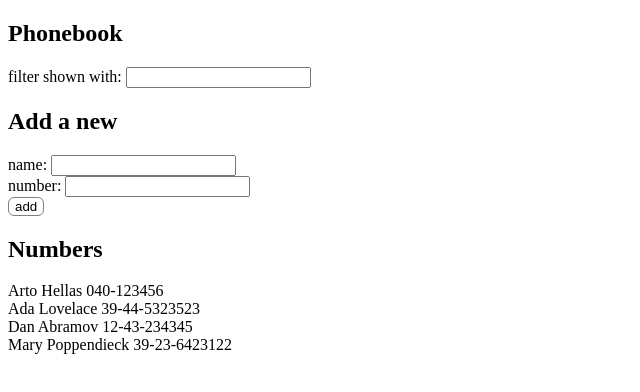
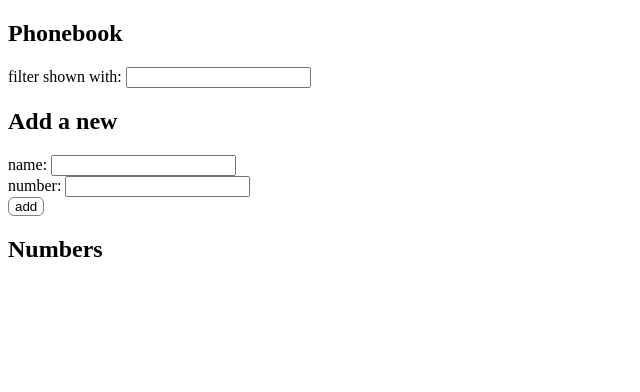
Before and after one commit to dante690dark/part2-Rendering-a-collection-modules, a React (Create React App) app in the folder phonebook/: page / in a window 1280 px wide. Shown: the top 392 px of the page, without its empty margins (0-640 px from the left). Built offline with nearby package versions, Linux system fonts and the light colour scheme.

Commit message:
remove de hardcode from the state

```diff
--- a/phonebook/src/App.js
+++ b/phonebook/src/App.js
@@ -6,12 +6,7 @@
 
 const App = () => {
   const [state, setState] = useState(false);
-  const [persons, setPersons] = useState([
-    { name: "Arto Hellas", number: "040-123456", id: 1 },
-    { name: "Ada Lovelace", number: "39-44-5323523", id: 2 },
-    { name: "Dan Abramov", number: "12-43-234345", id: 3 },
-    { name: "Mary Poppendieck", number: "39-23-6423122", id: 4 },
-  ]);
+  const [persons, setPersons] = useState([]);
   const [newName, setNewName] = useState("");
   const [newPhone, setNewPhone] = useState("");
   const [filterNames, setFilterNames] = useState(persons);
```
